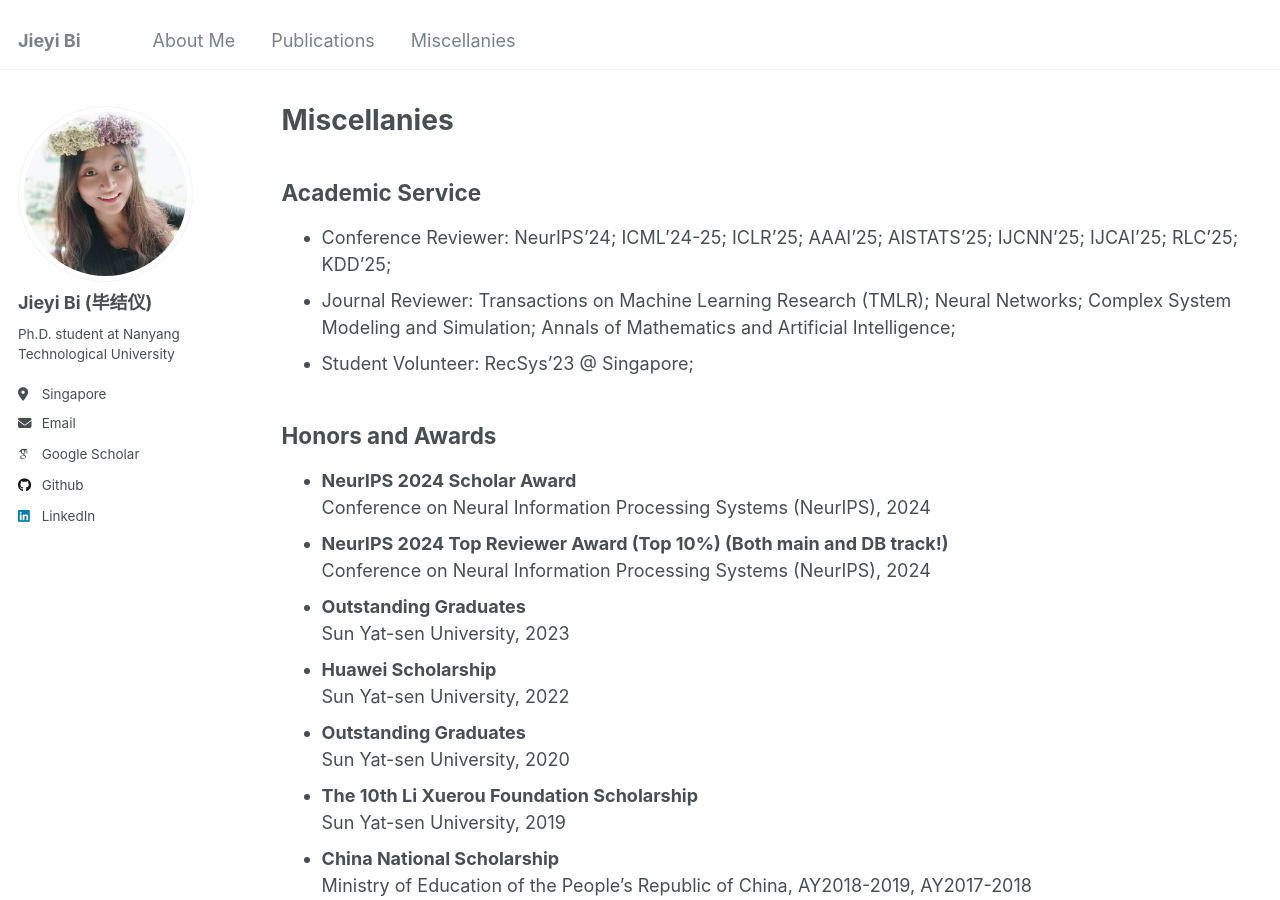
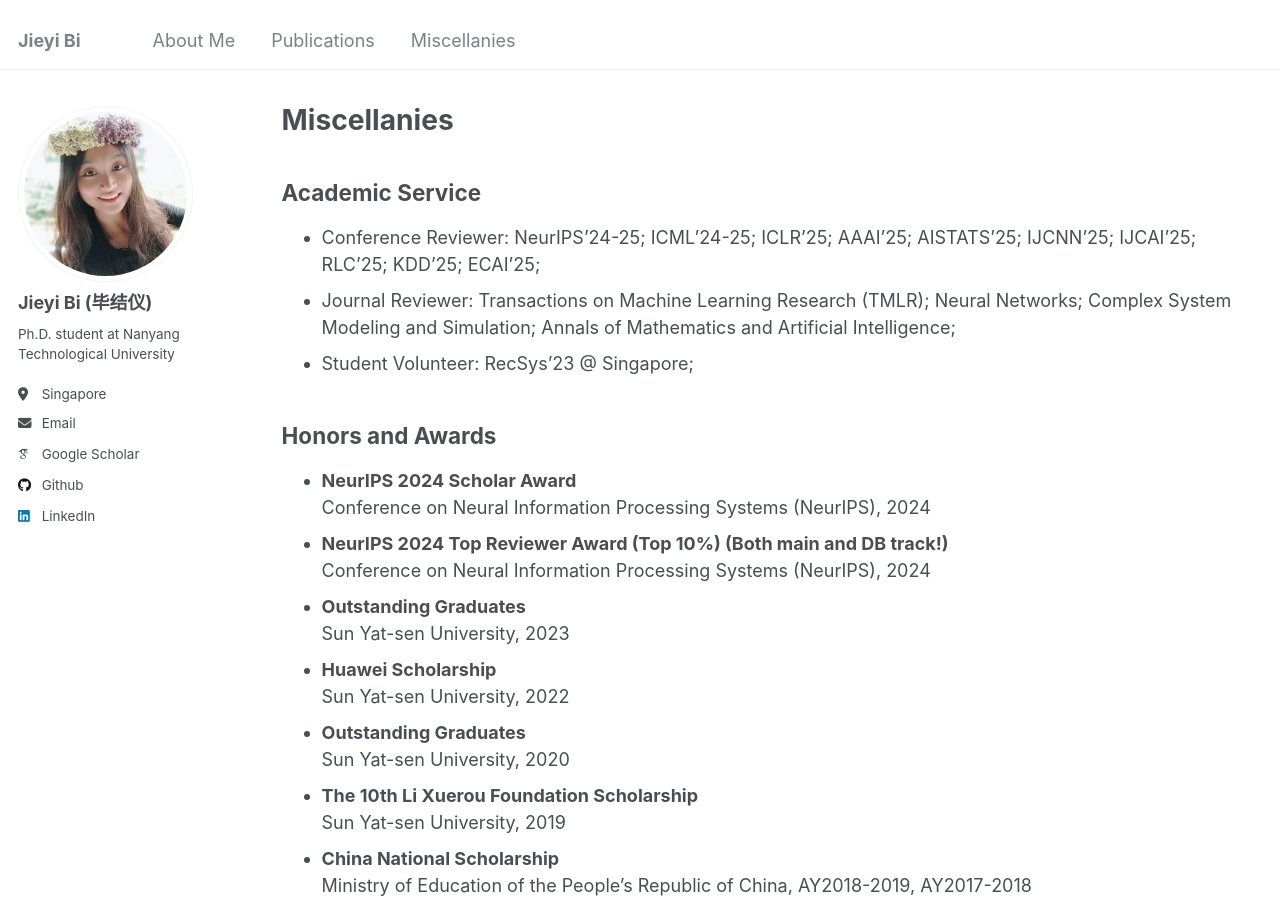
Before and after one commit to jieyibi/jieyibi.github.io, a Jekyll site: the page built from _pages/miscellanies.md, in a window 1280 px wide and 900 px high. Built offline with Jekyll 4.4.1, drawn with Linux system fonts in a browser that asks for light colours; some web fonts are replaced.

Commit message:
Update miscellanies.md

```diff
--- a/_pages/miscellanies.md
+++ b/_pages/miscellanies.md
@@ -7,7 +7,7 @@ author_profile: true
 
 ## Academic Service
 
-* Conference Reviewer: NeurIPS'24; ICML'24-25; ICLR'25; AAAI'25; AISTATS’25; IJCNN'25; IJCAI'25; RLC'25; KDD'25;
+* Conference Reviewer: NeurIPS'24-25; ICML'24-25; ICLR'25; AAAI'25; AISTATS’25; IJCNN'25; IJCAI'25; RLC'25; KDD'25; ECAI'25;
 * Journal Reviewer: Transactions on Machine Learning Research (TMLR); Neural Networks; Complex System Modeling and Simulation; Annals of Mathematics and Artificial Intelligence;
 * Student Volunteer: RecSys'23 @ Singapore;
 
```
